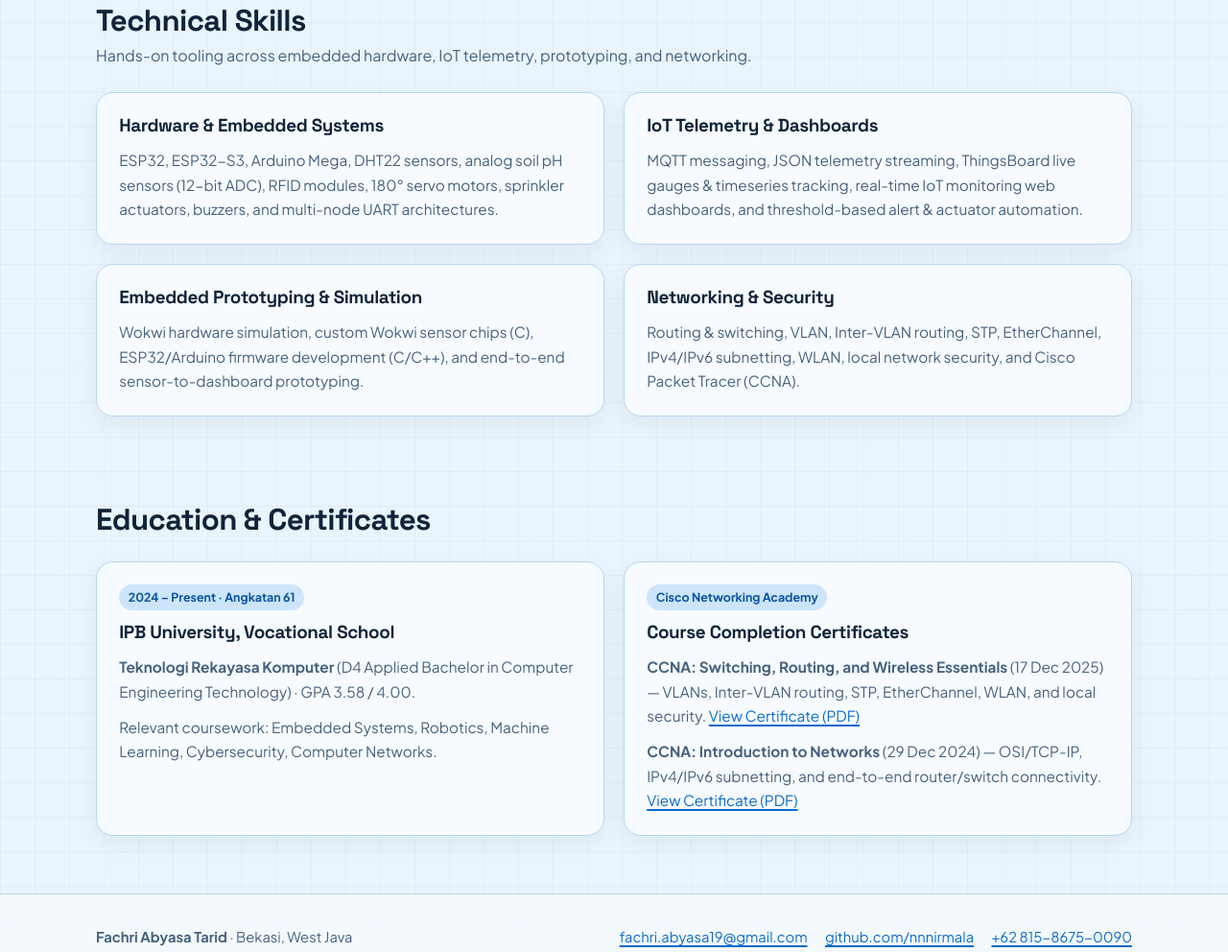
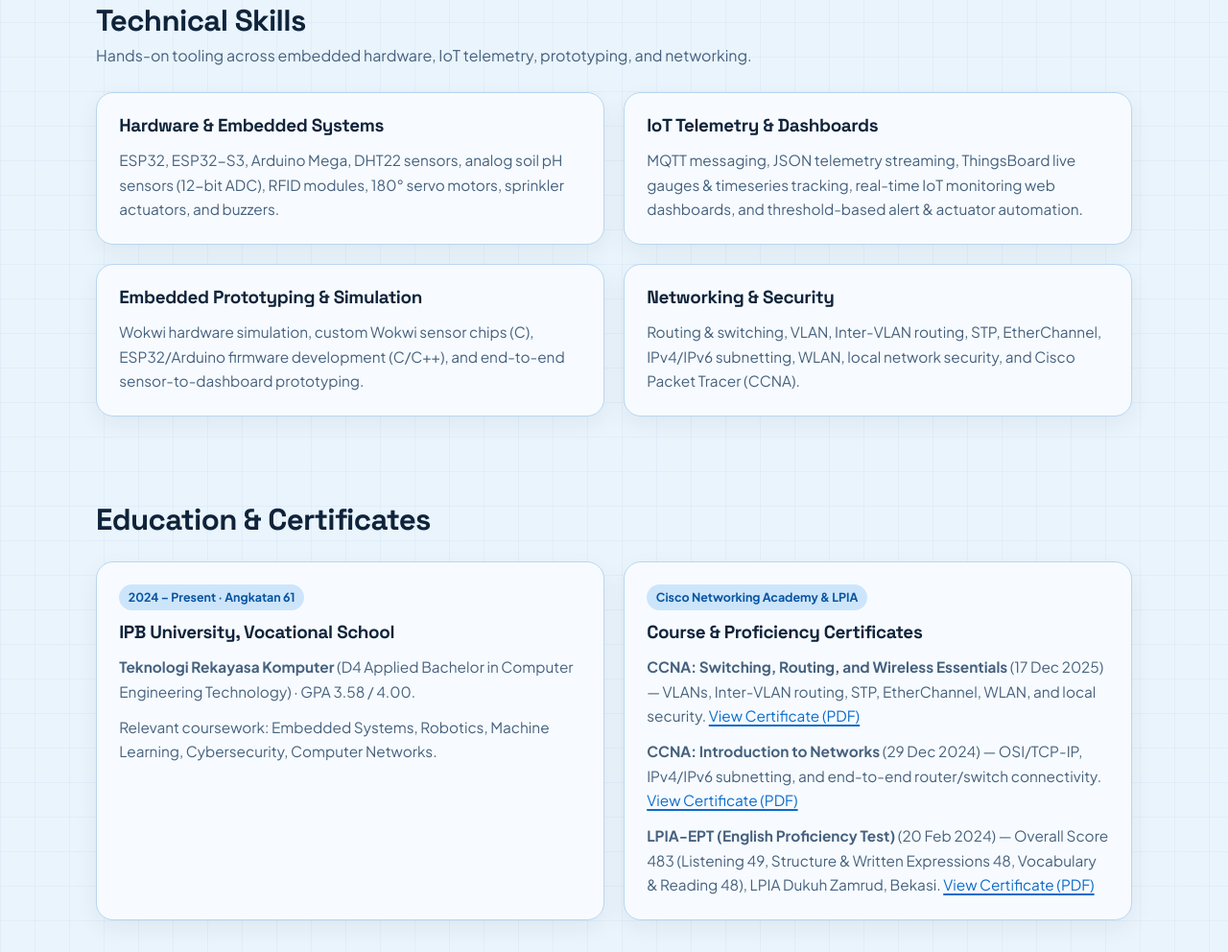
Before and after one commit to nnnirmala/nnnirmala.github.io, a plain HTML site: page index.html in a window 1280 px wide. Shown: the part 1417-2409 px from the top of the page at 96% size. Drawn offline with Linux system fonts and the light colour scheme.

Commit message:
feat: add LPIA-EPT certificate and sync skills/languages with CV

```diff
--- a/index.html
+++ b/index.html
@@ -73,7 +73,7 @@
               </div>
               <div class="spec-item">
                 <dt class="spec-label">Languages</dt>
-                <dd class="spec-value">Indonesian, English</dd>
+                <dd class="spec-value">Indonesian (Native), English (Intermediate)</dd>
               </div>
             </dl>
           </aside>
@@ -150,7 +150,7 @@
           <div class="grid-2">
             <article class="card">
               <h3>Hardware &amp; Embedded Systems</h3>
-              <p>ESP32, ESP32-S3, Arduino Mega, DHT22 sensors, analog soil pH sensors (12-bit ADC), RFID modules, 180° servo motors, sprinkler actuators, buzzers, and multi-node UART architectures.</p>
+              <p>ESP32, ESP32-S3, Arduino Mega, DHT22 sensors, analog soil pH sensors (12-bit ADC), RFID modules, 180° servo motors, sprinkler actuators, and buzzers.</p>
             </article>
             <article class="card">
               <h3>IoT Telemetry &amp; Dashboards</h3>
@@ -185,10 +185,11 @@
             </article>
 
             <article class="card">
-              <span class="status-badge">Cisco Networking Academy</span>
-              <h3>Course Completion Certificates</h3>
+              <span class="status-badge">Cisco Networking Academy &amp; LPIA</span>
+              <h3>Course &amp; Proficiency Certificates</h3>
               <p><strong>CCNA: Switching, Routing, and Wireless Essentials</strong> (17 Dec 2025) — VLANs, Inter-VLAN routing, STP, EtherChannel, WLAN, and local security. <a href="assets/certs/ccna-srwe-2025.pdf" target="_blank" rel="noopener noreferrer">View Certificate (PDF)</a></p>
               <p><strong>CCNA: Introduction to Networks</strong> (29 Dec 2024) — OSI/TCP-IP, IPv4/IPv6 subnetting, and end-to-end router/switch connectivity. <a href="assets/certs/ccna-itn-2024.pdf" target="_blank" rel="noopener noreferrer">View Certificate (PDF)</a></p>
+              <p><strong>LPIA-EPT (English Proficiency Test)</strong> (20 Feb 2024) — Overall Score 483 (Listening 49, Structure &amp; Written Expressions 48, Vocabulary &amp; Reading 48), LPIA Dukuh Zamrud, Bekasi. <a href="assets/certs/lpia-ept-2024.pdf" target="_blank" rel="noopener noreferrer">View Certificate (PDF)</a></p>
             </article>
           </div>
         </div>
```
Also changed, not shown: 1 other file.
